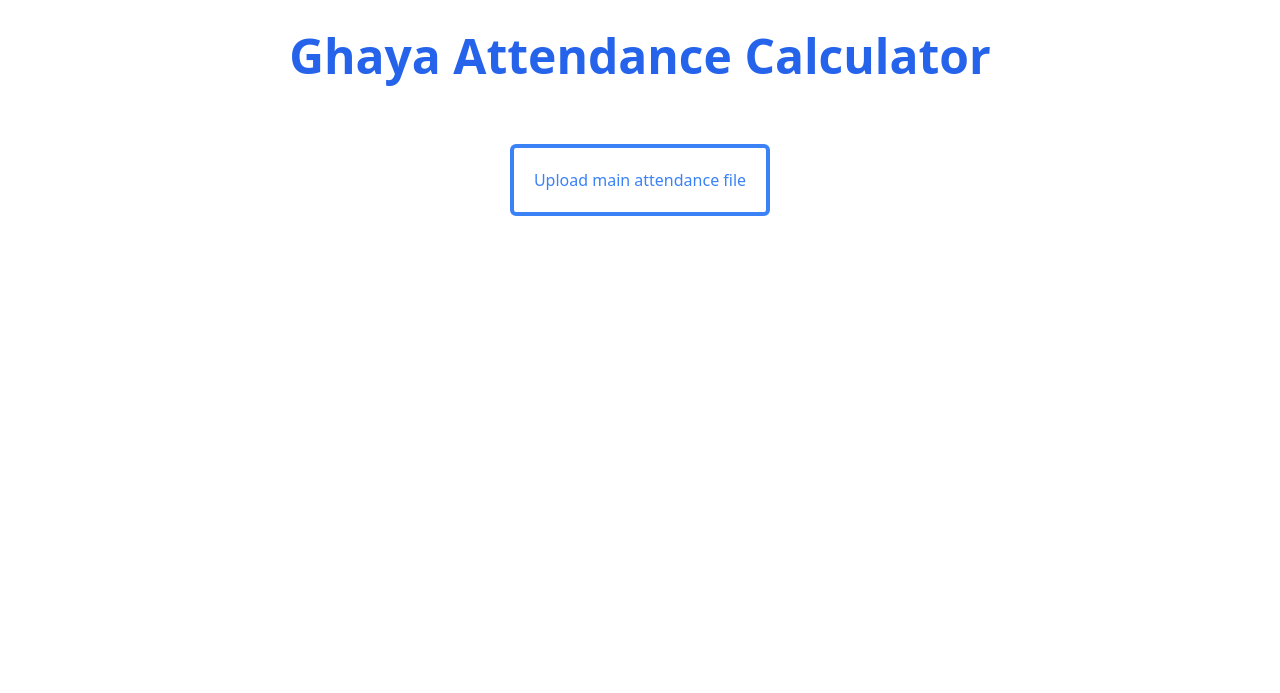
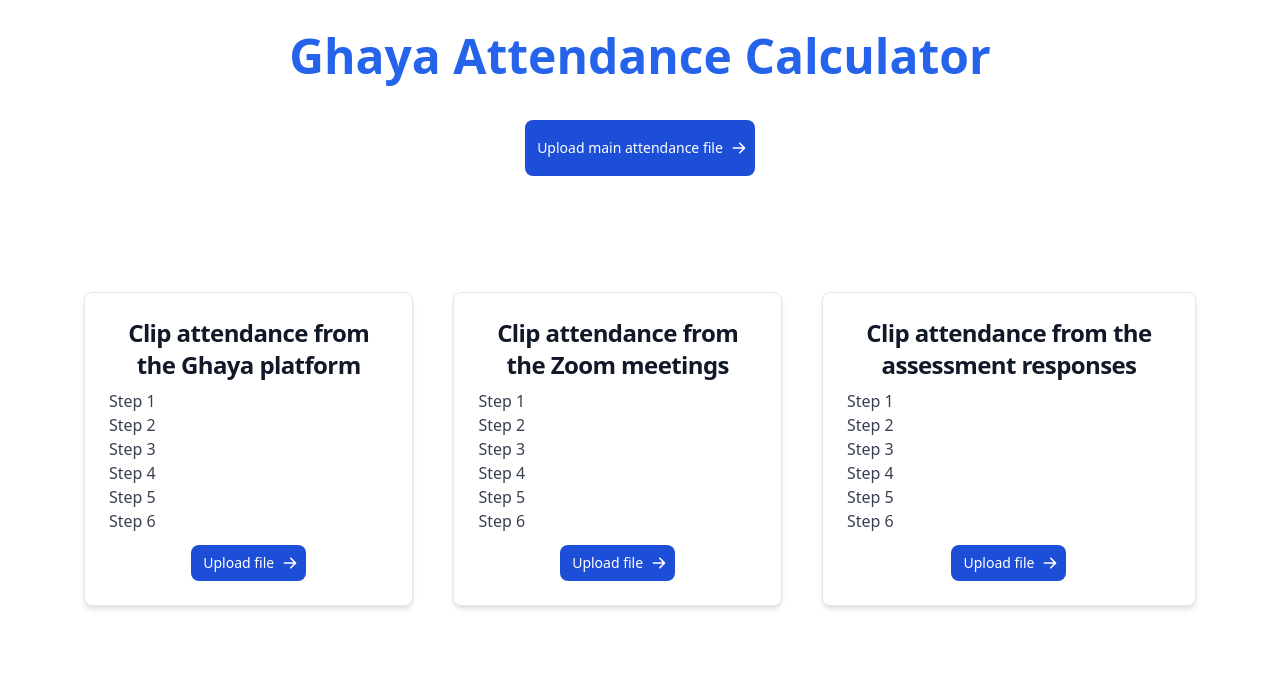
Before and after one commit to GetPsyched/Ghaya, a website: page index.html in a window 1280 px wide. Drawn offline with nearby package versions, Linux system fonts and the light colour scheme; files that its build step writes are made by us from their sources.

Commit message:
Add placeholder cards

```diff
--- a/index.html
+++ b/index.html
@@ -13,15 +13,131 @@
     <script src="src/main.js"></script>
 </head>
 
-<body>
+<body class="bg-white dark:bg-gray-900">
 
     <div class="p-8 text-center">
         <h1 class="text-5xl text-blue-600 font-bold">Ghaya Attendance Calculator</h1>
 
-        <button class="border-blue-500 text-blue-500 rounded-md border-4 p-5 mt-16" onclick="inputFile()">
+        <!-- <button class="border-blue-500 text-blue-500 rounded-md border-4 p-5 mt-16" onclick="inputFile()">
             Upload main attendance file
+        </button> -->
+        <button
+            class="mt-10 inline-flex items-center py-2 px-3 text-sm font-medium text-center text-white bg-blue-700 rounded-lg hover:bg-blue-800 focus:ring-4 focus:ring-blue-300 dark:bg-blue-600 dark:hover:bg-blue-700 dark:focus:ring-blue-800"
+            onclick="inputFile()">
+            Upload main attendance file
+            <svg class="ml-2 -mr-1 w-4 h-10" fill="currentColor" viewBox="0 0 20 20" xmlns="http://www.w3.org/2000/svg">
+                <path fill-rule="evenodd"
+                    d="M10.293 3.293a1 1 0 011.414 0l6 6a1 1 0 010 1.414l-6 6a1 1 0 01-1.414-1.414L14.586 11H3a1 1 0 110-2h11.586l-4.293-4.293a1 1 0 010-1.414z"
+                    clip-rule="evenodd">
+                </path>
+            </svg>
         </button>
     </div>
+
+    <div class="p-16 flex flex-nowrap justify-center">
+
+        <!-- Card #1 - Attendance from Ghaya -->
+        <div
+            class="p-6 m-5 max-w-sm bg-white rounded-lg border border-gray-200 shadow-md dark:bg-gray-800 dark:border-gray-700">
+            <a href="#">
+                <h5 class="mb-2 text-2xl font-bold tracking-tight text-center text-gray-900 dark:text-white">
+                    Clip attendance from the Ghaya platform
+                </h5>
+            </a>
+
+            <ul class="mb-3 font-normal text-gray-700 dark:text-gray-400">
+                <li>Step 1</li>
+                <li>Step 2</li>
+                <li>Step 3</li>
+                <li>Step 4</li>
+                <li>Step 5</li>
+                <li>Step 6</li>
+            </ul>
+
+            <div class="text-center">
+                <button
+                    class="inline-flex items-center py-2 px-3 text-sm font-medium text-center text-white bg-blue-700 rounded-lg hover:bg-blue-800 focus:ring-4 focus:ring-blue-300 dark:bg-blue-600 dark:hover:bg-blue-700 dark:focus:ring-blue-800"
+                    onclick="inputFile()">
+                    Upload file
+                    <svg class="ml-2 -mr-1 w-4 h-4" fill="currentColor" viewBox="0 0 20 20"
+                        xmlns="http://www.w3.org/2000/svg">
+                        <path fill-rule="evenodd"
+                            d="M10.293 3.293a1 1 0 011.414 0l6 6a1 1 0 010 1.414l-6 6a1 1 0 01-1.414-1.414L14.586 11H3a1 1 0 110-2h11.586l-4.293-4.293a1 1 0 010-1.414z"
+                            clip-rule="evenodd">
+                        </path>
+                    </svg>
+                </button>
+            </div>
+        </div>
+
+        <!-- Card #2 - Attendance from Zoom -->
+        <div
+            class="p-6 m-5 max-w-sm bg-white rounded-lg border border-gray-200 shadow-md dark:bg-gray-800 dark:border-gray-700">
+            <a href="#">
+                <h5 class="mb-2 text-2xl font-bold tracking-tight text-center text-gray-900 dark:text-white">
+                    Clip attendance from the Zoom meetings
+                </h5>
+            </a>
+
+            <ul class="mb-3 font-normal text-gray-700 dark:text-gray-400">
+                <li>Step 1</li>
+                <li>Step 2</li>
+                <li>Step 3</li>
+                <li>Step 4</li>
+                <li>Step 5</li>
+                <li>Step 6</li>
+            </ul>
+
+            <div class="text-center">
+                <button
+                    class="inline-flex items-center py-2 px-3 text-sm font-medium text-center text-white bg-blue-700 rounded-lg hover:bg-blue-800 focus:ring-4 focus:ring-blue-300 dark:bg-blue-600 dark:hover:bg-blue-700 dark:focus:ring-blue-800"
+                    onclick="inputFile()">
+                    Upload file
+                    <svg class="ml-2 -mr-1 w-4 h-4" fill="currentColor" viewBox="0 0 20 20"
+                        xmlns="http://www.w3.org/2000/svg">
+                        <path fill-rule="evenodd"
+                            d="M10.293 3.293a1 1 0 011.414 0l6 6a1 1 0 010 1.414l-6 6a1 1 0 01-1.414-1.414L14.586 11H3a1 1 0 110-2h11.586l-4.293-4.293a1 1 0 010-1.414z"
+                            clip-rule="evenodd">
+                        </path>
+                    </svg>
+                </button>
+            </div>
+        </div>
+
+        <!-- Card #3 - Attendance from Assessment -->
+        <div
+            class="p-6 m-5 max-w-sm bg-white rounded-lg border border-gray-200 shadow-md dark:bg-gray-800 dark:border-gray-700">
+            <a href="#">
+                <h5 class="mb-2 text-2xl font-bold tracking-tight text-center text-gray-900 dark:text-white">
+                    Clip attendance from the assessment responses
+                </h5>
+            </a>
+
+            <ul class="mb-3 font-normal text-gray-700 dark:text-gray-400">
+                <li>Step 1</li>
+                <li>Step 2</li>
+                <li>Step 3</li>
+                <li>Step 4</li>
+                <li>Step 5</li>
+                <li>Step 6</li>
+            </ul>
+
+            <div class="text-center">
+                <button
+                    class="inline-flex items-center py-2 px-3 text-sm font-medium text-center text-white bg-blue-700 rounded-lg hover:bg-blue-800 focus:ring-4 focus:ring-blue-300 dark:bg-blue-600 dark:hover:bg-blue-700 dark:focus:ring-blue-800"
+                    onclick="inputFile()">
+                    Upload file
+                    <svg class="ml-2 -mr-1 w-4 h-4" fill="currentColor" viewBox="0 0 20 20"
+                        xmlns="http://www.w3.org/2000/svg">
+                        <path fill-rule="evenodd"
+                            d="M10.293 3.293a1 1 0 011.414 0l6 6a1 1 0 010 1.414l-6 6a1 1 0 01-1.414-1.414L14.586 11H3a1 1 0 110-2h11.586l-4.293-4.293a1 1 0 010-1.414z"
+                            clip-rule="evenodd">
+                        </path>
+                    </svg>
+                </button>
+            </div>
+        </div>
+
 </body>
 
 </html>
```
